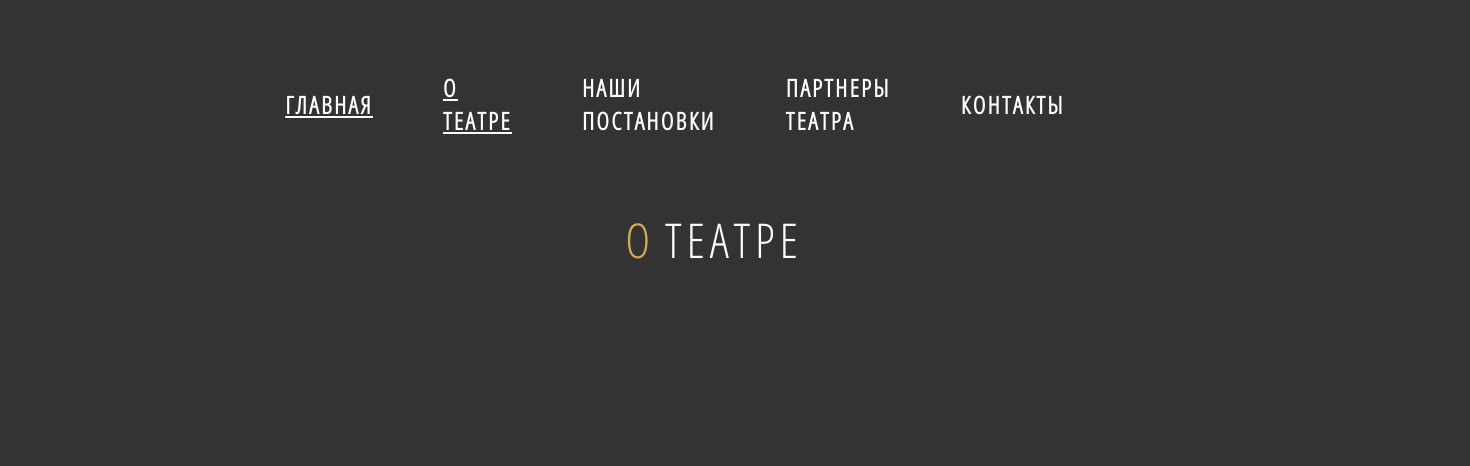
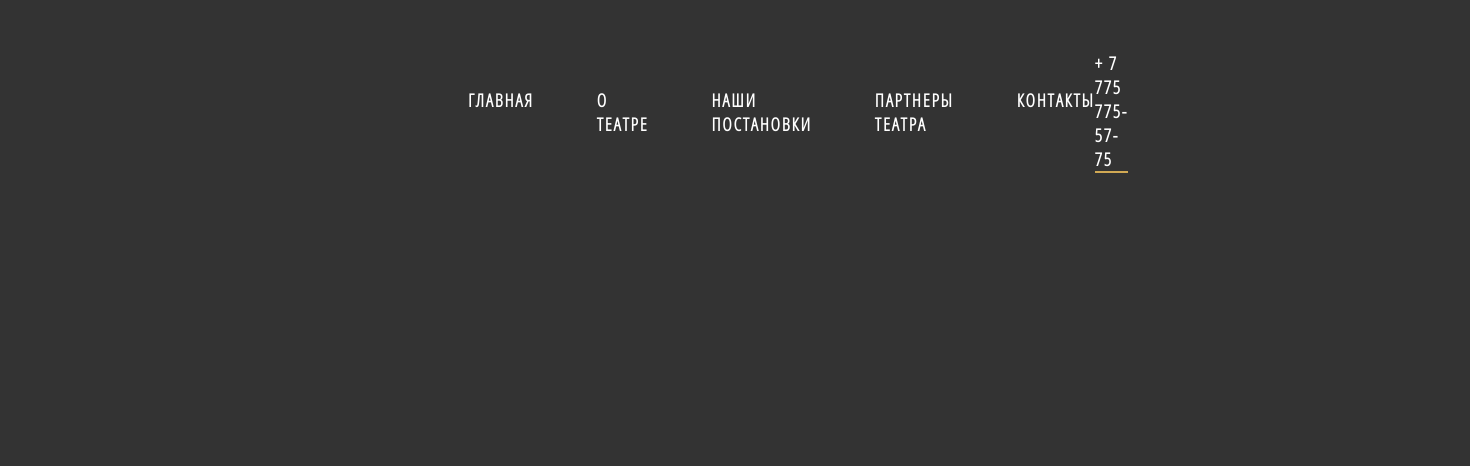
Before and after one commit to ett3r/theatre-, a plain HTML site: page about/about.html in a window 1280 px wide. Shown: the whole page, 1470 px wide, since content can reach past the window. Drawn offline with Linux system fonts and the light colour scheme.

Commit message:
some fixes

```diff
--- a/about/about.html
+++ b/about/about.html
@@ -7,16 +7,14 @@
         <link rel="stylesheet" href="astyle.css">
     </head>
     <body>
-        <header class="title">
-            <ul class="head_font">
-                <li><a href="file:///C:/Users/User/Desktop/f/work/index/index.html">ГЛАВНАЯ</a></li>
-                <li><a href="file:///C:/Users/User/Desktop/f/work/about/about.html">О ТЕАТРЕ</a></li>
+
+        <header>
+            <ul class="menu">
+                <li><a href="file:///D:/GITHUB/theatre-/index/index.html">ГЛАВНАЯ</a></li>
+                <li><a href="file:///D:/GITHUB/theatre-/about/about.html">О ТЕАТРЕ</a></li>
                 <li>НАШИ ПОСТАНОВКИ</li>
                 <li>ПАРТНЕРЫ ТЕАТРА</li>
                 <li>КОНТАКТЫ</li>
             </ul>
-            <div class="logo">
-                <p class="theatre"><span style="color: #d1a954;">О</span></p>
-                <p class="theatre letter">ТЕАТРЕ</p>
-            </div>
-        </header>
+            <p class="phone">+ 7 775 775-57-75</p>
+    </body>
--- a/about/astyle.css
+++ b/about/astyle.css
@@ -7,50 +7,35 @@
     letter-spacing: 0.1em;
 }
 
-body{
-    background-color: #333333;
+header{
     display: flex;
-    flex-direction: column;
+    justify-content: space-between;
     align-items: center;
+    padding: 51px 405px 191px 405px;
+    font-weight: bold;
+    font-size: 18px;
+    letter-spacing: 0.1em;
+}
+a{
+    text-decoration: none
 }
 
-ul{
+.menu{
     list-style: none;
     display: flex;
     justify-content: center;
 }
 
-li{
-    padding-left: 70px;
+.menu li{
+    padding-left: 63px;
+}
+.menu li :hover{
+    color: #D1A954;
+}
+.phone{
+    border-bottom: 2px solid #D1A954;
 }
 
-header{
-    padding: 51px 405px 191px 405px;
-    justify-content: space-between;
-    align-items: center;
+body{
+    background-color:  rgba(51, 51, 51, 1);
 }
-
-.head_font{
-    font-weight: bold;
-    font-size: 24px;
-    display: flex;
-    justify-content: space-between;
-    align-items: center;
-    padding: 20px 0px 70px 0px;
-}
-
-.theatre{
-    display: flex;
-    justify-content: center;
-    font-size: 48px;
-}
-
-.logo{
-    display: flex;
-    flex-direction: row;
-    padding-left: 410px;
-}
-
-.letter{
-    padding-left: 10px;
-}
```
Also changed, not shown: index/index.html (+2 -2 lines).
